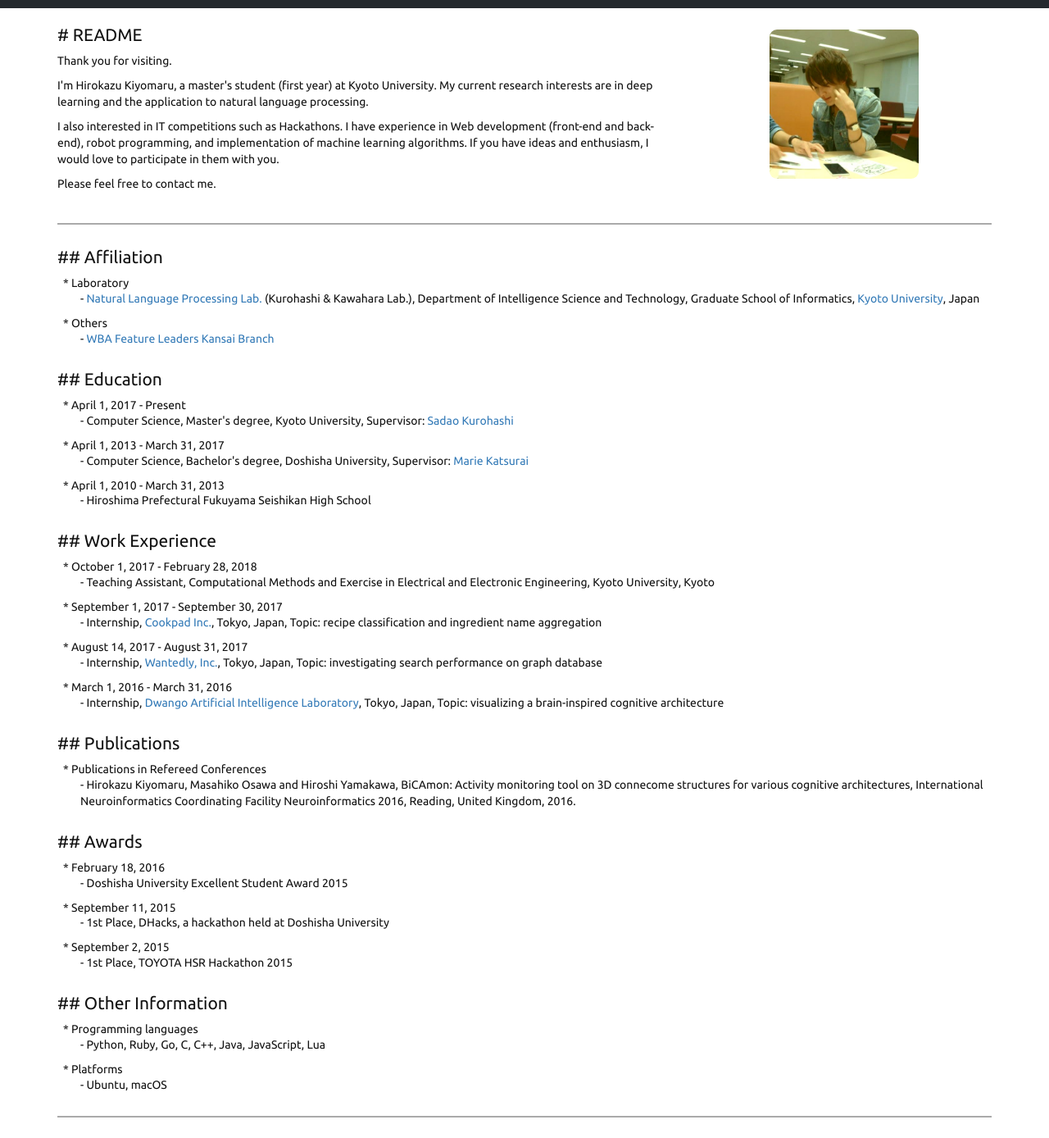
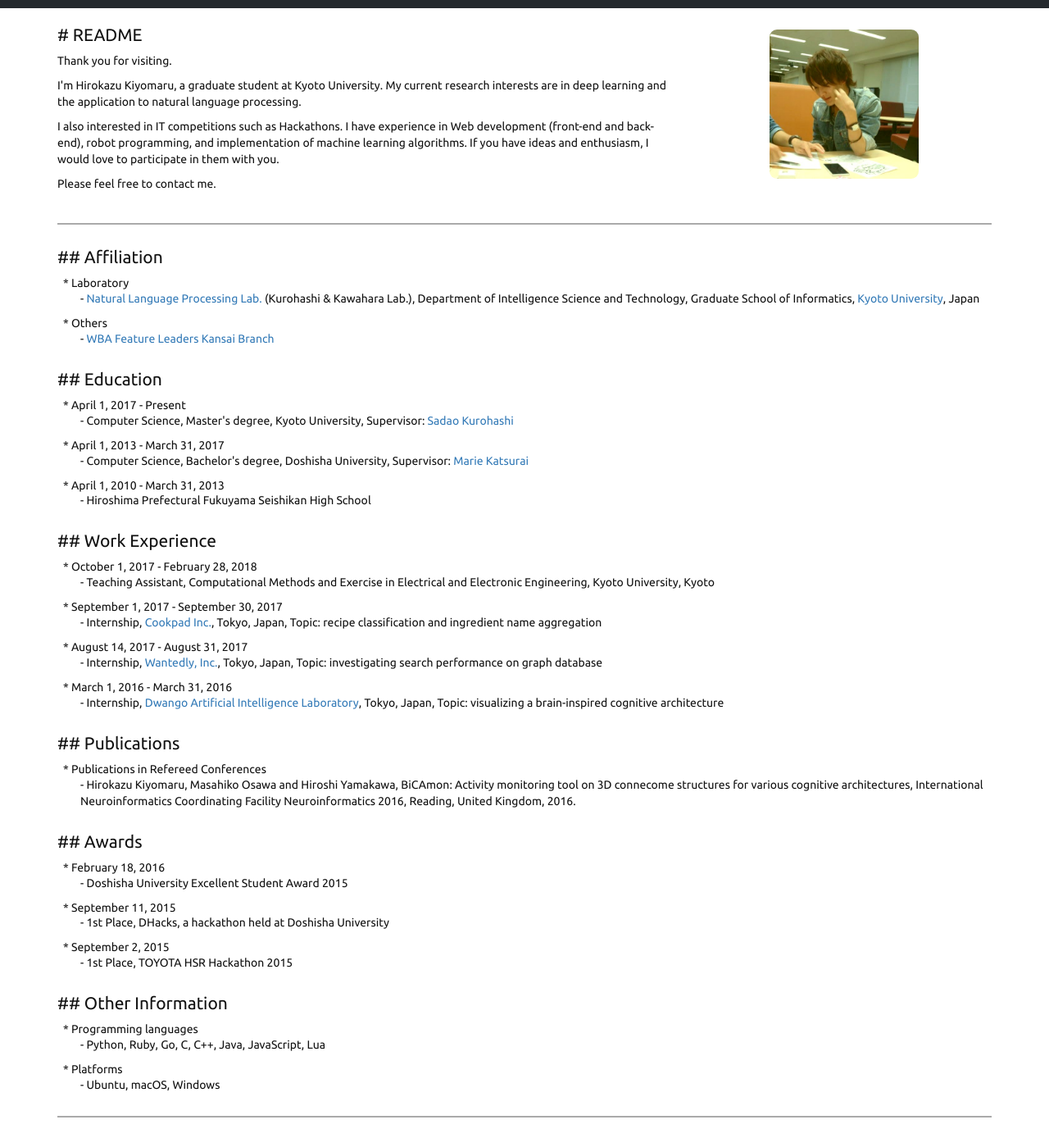
Before and after one commit to hkiyomaru/hirokazukiyomaru.com, a website: page source/index.html in a window 1280 px wide. Shown: the part 46-1434 px from the top of the page at 82% size. Drawn offline with nearby package versions, Linux system fonts and the light colour scheme; files that its build step writes are made by us from their sources.

Commit message:
tweak just a hair

```diff
--- a/source/index.html
+++ b/source/index.html
@@ -30,7 +30,7 @@
               Thank you for visiting.
             </p>
             <p>
-              I'm Hirokazu Kiyomaru, a master's student (first year) at Kyoto University.
+              I'm Hirokazu Kiyomaru, a graduate student at Kyoto University.
               My current research interests are in deep learning and the application to natural language processing.
             </p>
             <p>
@@ -100,7 +100,7 @@
           <p class="parent">* Programming languages</p>
           <p class="child">- Python, Ruby, Go, C, C++, Java, JavaScript, Lua</p>
           <p class="parent">* Platforms</p>
-          <p class="child">- Ubuntu, macOS</p>
+          <p class="child">- Ubuntu, macOS, Windows</p>
         </section>
       </div>
 
```
